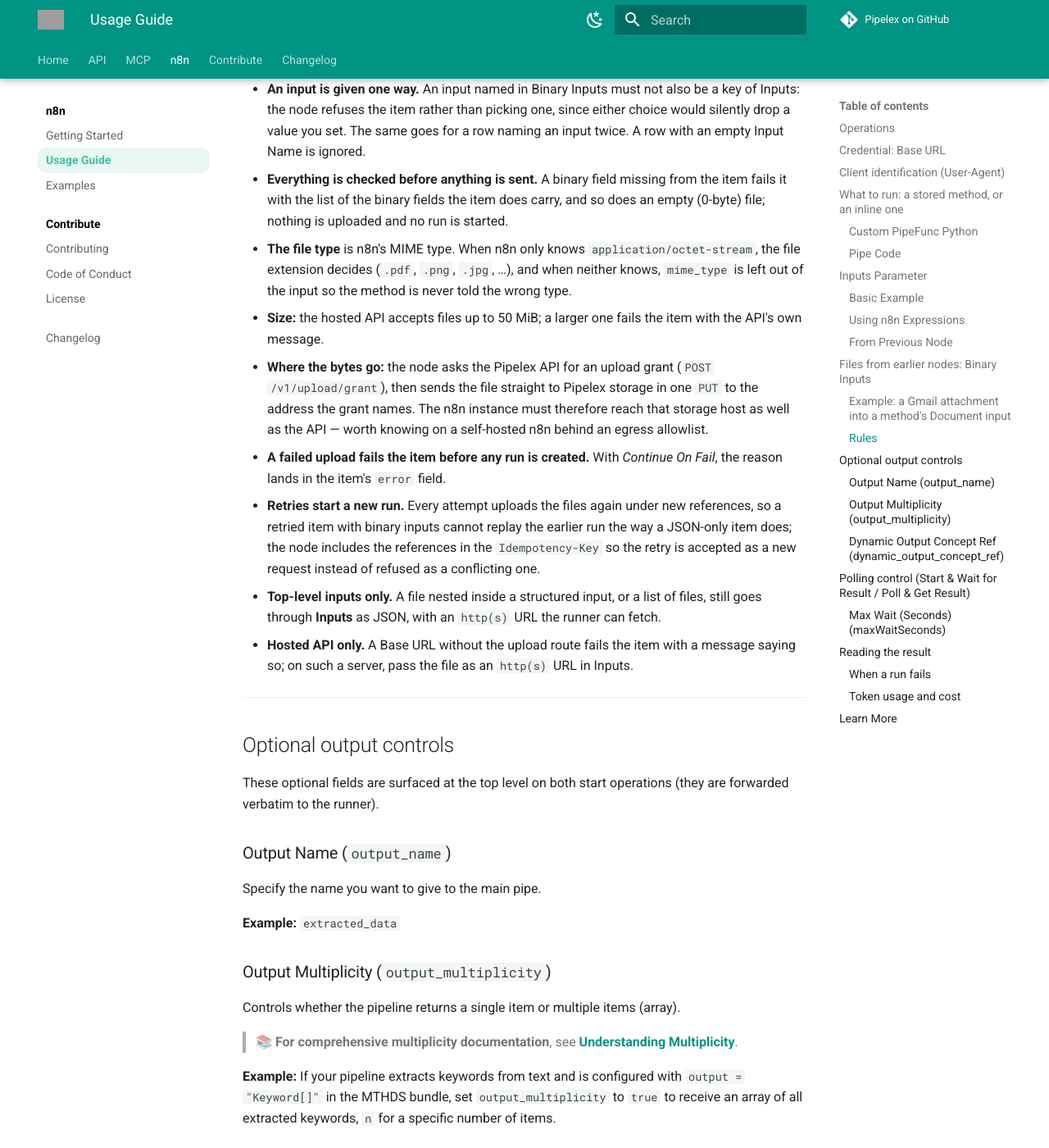
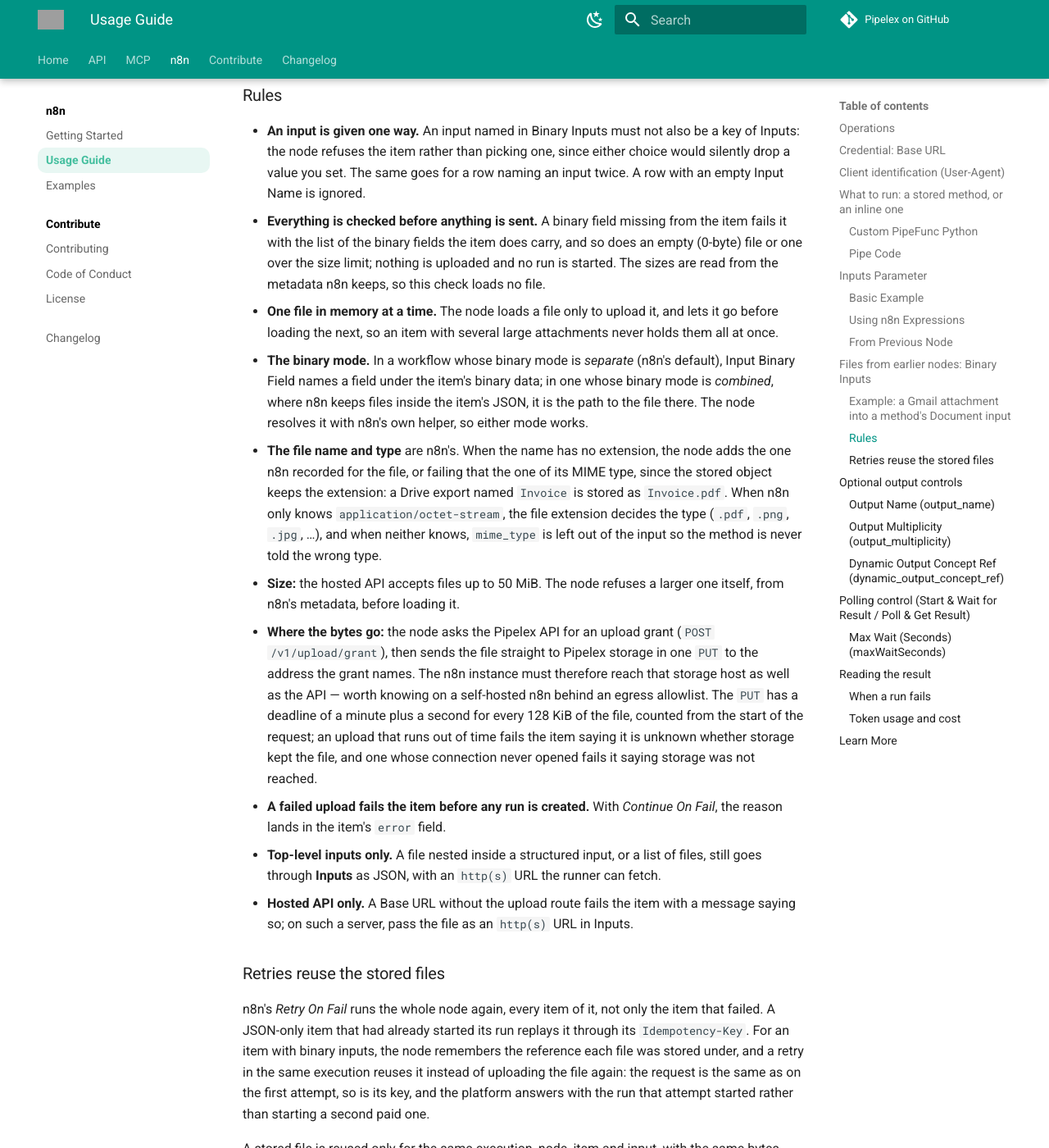
Before and after one commit to Pipelex/n8n-nodes-pipelex, an MkDocs documentation site: the page built from docs/usage.md, in a window 1280 px wide and 1400 px high, scrolled down 6141 px. Shown: the whole window at 82% size. Built offline with MkDocs 1.6.1 and Material for MkDocs 9.7.7, drawn with Linux system fonts in a browser that asks for light colours; comment, search, counter and statistics services are not loaded; some of the changed text lies outside the part shown; grey boxes are pictures that could not be loaded.

Commit message:
Document retries, measuring and the binary mode for Binary Inputs
The usage guide said only the retried item re-runs and that a retried item
with binary inputs starts a new run. It now says Retry On Fail re-runs every
item of the node and that a retry reuses the files it stored, and gives the
reuse its own section: the key it is reused under, the 24-hour bound and what
uploads again. The Binary Inputs rules gain the metadata check, one file in
memory at a time, the combined binary mode, the extension a nameless file is
given and the upload's deadline, and the changelog entry describes the
feature in its final state.

Co-Authored-By: Claude Opus 5.5 <noreply@anthropic.com>
Claude-Session: https://claude.ai/code/session_01GNgz6KkY42tmnKik8Y9zVy

```diff
--- a/docs/usage.md
+++ b/docs/usage.md
@@ -17,7 +17,7 @@ The Pipelex node has one **Operation** selector with four operations, mirroring
 - **Long runs** → **Start Pipeline** now, then **Poll & Get Result** later — in the same workflow after other work, on another workflow branch, or in a different workflow entirely. Poll & Get Result uses the exact same poll loop and Max Wait semantics, just fed by your `pipeline_run_id` instead of a fresh start.
 - **Webhook-style / fire-and-collect** → **Start Pipeline**, store the `pipeline_run_id`, and check in with **Get Run Result** on a schedule: it fetches once, returning `status: "RUNNING"` until the run completes — no blocking anywhere.
 
-Both start operations carry an `Idempotency-Key` derived from the n8n execution, node, and item, so an n8n "Retry On Fail" replays the same run instead of creating a duplicate paid run. The one exception is an item with [Binary Inputs](#files-from-earlier-nodes-binary-inputs): its files are uploaded again on every attempt, so a retry starts a new run.
+Both start operations carry an `Idempotency-Key` derived from the n8n execution, node, and item. n8n's "Retry On Fail" re-runs the whole node, every item of it and not only the one that failed, and the key is what keeps that safe: an item that already started its run sends the same key and the same request again, and the platform answers with that run instead of starting a duplicate paid one. An item with [Binary Inputs](#files-from-earlier-nodes-binary-inputs) replays the same way, because the node reuses the files it stored on the first attempt rather than uploading them again (see [Retries](#retries-reuse-the-stored-files)).
 
 > ℹ️ **Upgrading from 0.0.x?** The old `execute` operation value ("Execute Pipeline") still executes as a hidden alias of **Start & Wait for Result** — saved workflows keep running without edits. And there is no more injected **Custom API Call** entry in the dropdown: the credential no longer declares a generic `authenticate` block (the node sends its own `Authorization` header), which is the trigger n8n uses to inject that raw-HTTP escape hatch.
 
@@ -159,14 +159,23 @@ A Google Drive flow is the same, with a **Google Drive** node on **Download** in
 ### Rules
 
 - **An input is given one way.** An input named in Binary Inputs must not also be a key of Inputs: the node refuses the item rather than picking one, since either choice would silently drop a value you set. The same goes for a row naming an input twice. A row with an empty Input Name is ignored.
-- **Everything is checked before anything is sent.** A binary field missing from the item fails it with the list of the binary fields the item does carry, and so does an empty (0-byte) file; nothing is uploaded and no run is started.
-- **The file type** is n8n's MIME type. When n8n only knows `application/octet-stream`, the file extension decides (`.pdf`, `.png`, `.jpg`, …), and when neither knows, `mime_type` is left out of the input so the method is never told the wrong type.
-- **Size:** the hosted API accepts files up to 50 MiB; a larger one fails the item with the API's own message.
-- **Where the bytes go:** the node asks the Pipelex API for an upload grant (`POST /v1/upload/grant`), then sends the file straight to Pipelex storage in one `PUT` to the address the grant names. The n8n instance must therefore reach that storage host as well as the API — worth knowing on a self-hosted n8n behind an egress allowlist.
+- **Everything is checked before anything is sent.** A binary field missing from the item fails it with the list of the binary fields the item does carry, and so does an empty (0-byte) file or one over the size limit; nothing is uploaded and no run is started. The sizes are read from the metadata n8n keeps, so this check loads no file.
+- **One file in memory at a time.** The node loads a file only to upload it, and lets it go before loading the next, so an item with several large attachments never holds them all at once.
+- **The binary mode.** In a workflow whose binary mode is *separate* (n8n's default), Input Binary Field names a field under the item's binary data; in one whose binary mode is *combined*, where n8n keeps files inside the item's JSON, it is the path to the file there. The node resolves it with n8n's own helper, so either mode works.
+- **The file name and type** are n8n's. When the name has no extension, the node adds the one n8n recorded for the file, or failing that the one of its MIME type, since the stored object keeps the extension: a Drive export named `Invoice` is stored as `Invoice.pdf`. When n8n only knows `application/octet-stream`, the file extension decides the type (`.pdf`, `.png`, `.jpg`, …), and when neither knows, `mime_type` is left out of the input so the method is never told the wrong type.
+- **Size:** the hosted API accepts files up to 50 MiB. The node refuses a larger one itself, from n8n's metadata, before loading it.
+- **Where the bytes go:** the node asks the Pipelex API for an upload grant (`POST /v1/upload/grant`), then sends the file straight to Pipelex storage in one `PUT` to the address the grant names. The n8n instance must therefore reach that storage host as well as the API — worth knowing on a self-hosted n8n behind an egress allowlist. The `PUT` has a deadline of a minute plus a second for every 128 KiB of the file, counted from the start of the request; an upload that runs out of time fails the item saying it is unknown whether storage kept the file, and one whose connection never opened fails it saying storage was not reached.
 - **A failed upload fails the item before any run is created.** With *Continue On Fail*, the reason lands in the item's `error` field.
-- **Retries start a new run.** Every attempt uploads the files again under new references, so a retried item with binary inputs cannot replay the earlier run the way a JSON-only item does; the node includes the references in the `Idempotency-Key` so the retry is accepted as a new request instead of refused as a conflicting one.
 - **Top-level inputs only.** A file nested inside a structured input, or a list of files, still goes through **Inputs** as JSON, with an `http(s)` URL the runner can fetch.
 - **Hosted API only.** A Base URL without the upload route fails the item with a message saying so; on such a server, pass the file as an `http(s)` URL in Inputs.
+
+### Retries reuse the stored files
+
+n8n's *Retry On Fail* runs the whole node again, every item of it, not only the item that failed. A JSON-only item that had already started its run replays it through its `Idempotency-Key`. For an item with binary inputs, the node remembers the reference each file was stored under, and a retry in the same execution reuses it instead of uploading the file again: the request is the same as on the first attempt, so is its key, and the platform answers with the run that attempt started rather than starting a second paid one.
+
+A stored file is reused only for the same execution, node, item and input, with the same bytes (compared by their SHA-256), file name, MIME type and credential Base URL, and only once storage has accepted it. Anything else uploads the file again and starts a new run, which the node keeps from being refused as a conflicting request by folding the files' references into the `Idempotency-Key`: an item whose file changed between attempts, an upload that failed on the first attempt, or a retry the node no longer remembers.
+
+The memory lives in the n8n process for up to 24 hours, the platform's own idempotency window, and holds a bounded number of files, the oldest leaving first. A retry runs in the same process as its execution, so it finds what it needs; a restarted n8n forgets, and so does a manual *Retry* from the executions list, which is a new execution.
 
 ---
 
```
Also changed, not shown: CHANGELOG.md (+1 -1 lines).
